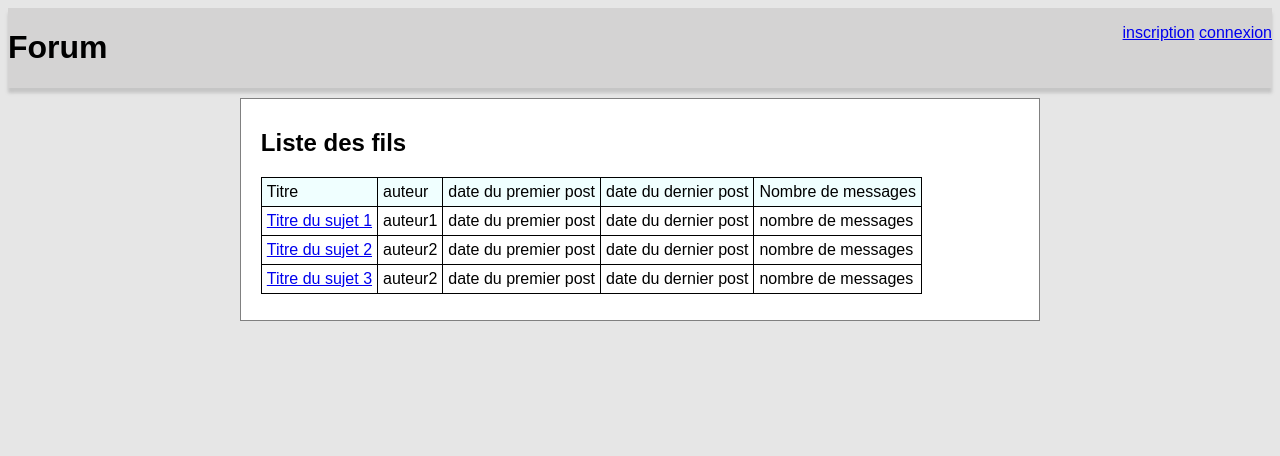
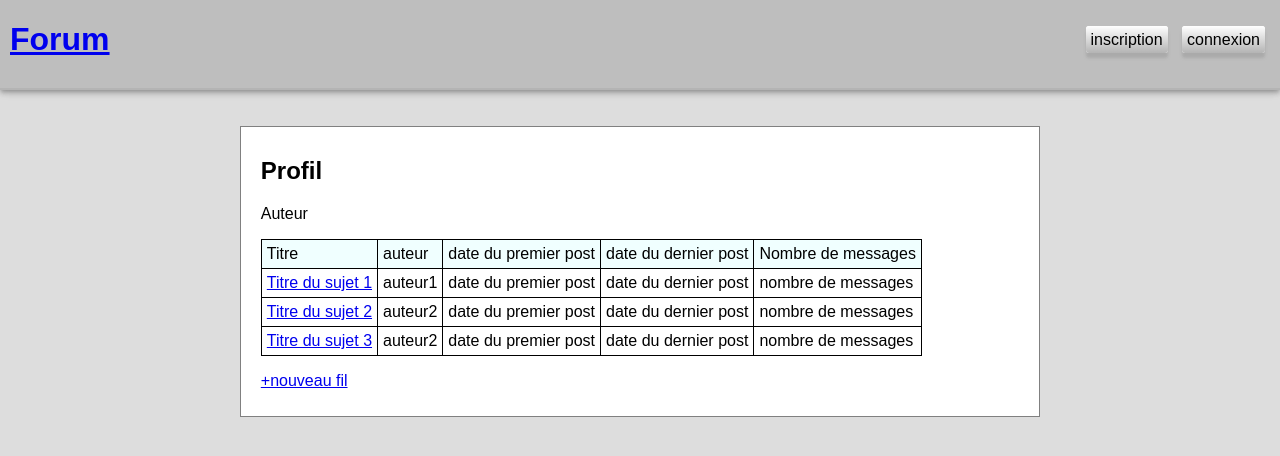
Before and after one commit to Rod-tout-court/Forum, a PHP site: page /base.html in a window 1280 px wide. Shown: the top 456 px of the page. Run offline with PHP 8.4, Linux system fonts and the light colour scheme.

Commit message:
Ajout de la page info_utilisateur et modification du css

```diff
--- a/base.css
+++ b/base.css
@@ -1,27 +1,68 @@
 html{
-    background-color: #e6e6e6;
+    background-color: #dddddd;
     font-family: Arial, Helvetica, sans-serif;
+    margin-bottom: 10px;
+}
+
+h1{
+    margin-left : 10px;
+}
+.bouton{
+    border-radius: 3px;
+    text-decoration: none;
+    color: black;
+    background-color: #ffffff;
+    background-image: linear-gradient(to bottom,#fff, #b4b4b4);
+    padding: 5px;
+    margin: 5px;
+    box-shadow: 0px 5px 3px #88888859;
+}
+
+.bouton:hover{
+    background-color: #f1f1f1;
+    box-shadow: 0px 0px 0px #88888859;
+    background-image: linear-gradient(to bottom,#b4b4b4, #e2e2e2 );
 }
 
 #bandeau
 {
-    background-color: #d4d3d3;
+    position: fixed;
+    top: 0;
+    left: 0;
+    right: 0;
+    background-color: #bebebe;
     display:grid;
     grid-template-columns: auto auto;
-    box-shadow: 0px 5px 3px #88888859;
+    box-shadow: rgba(0, 0, 0, 0.2) 0px 2px 4px -1px, rgba(0, 0, 0, 0.14) 0px 4px 5px 0px, rgba(0, 0, 0, 0.12) 0px 1px 10px 0px;
+    margin-top: 0px;
+    margin-left: 0px;
+    margin-right: 0px;
+}
+
+#barre{
+    margin-bottom: 0px;
+    width: 100%;
+    grid-column: 1 / 3;
+    border: solid #b4b4b4 1px;
 }
 
 #lien_connexion
 {
     display:table-cell;
+    height: fit-content;
+    width: fit-content;
     text-align: right;
-    vertical-align: middle;
+    margin-top: auto;
+    margin-bottom: auto;
+    margin-right: 10px;
+    margin-left: auto;
 }
 
 #contenue{
     background-color: #ffffff;
     border: solid rgb(128, 128, 128) 1px;
     margin: 10px auto;
+    margin-top : 10%;
     padding: 10px 20px;
     width:60%;
     height: 100%;
--- a/base.html
+++ b/base.html
@@ -9,14 +9,16 @@
 
     <body>
         <div id="bandeau">
-            <h1>Forum</h1>
-            <p id="lien_connexion">
-                <a href="inscription.html" id="inscription">inscription</a>
-                <a href="connexion.html" id="connexion">connexion</a>
-            </p>
+            <h1><a href="./base.html">Forum</a></h1>
+            <div id="lien_connexion">
+                <a href="inscription.html" class="bouton" id="inscription">inscription</a>
+                <a href="connexion.html" class="bouton" id="connexion">connexion</a>
+            </div>
+            <hr id="barre">
         </div>
         <div id="contenue">
-            <h2>Liste des fils</h2>
+            <h2>Profil</h2>
+            <p id="utilisateur">Auteur</p>
            <table>
                <thead>
                    <tr><td>Titre</td><td>auteur</td><td>date du premier post</td><td>date du dernier post</td><td>Nombre de messages</td></tr>
@@ -25,7 +27,7 @@
                <tr><td class="titre"><a href="fils.html">Titre du sujet 2</a></td><td class="auteur">auteur2</td><td class="date">date du premier post</td><td class="date">date du dernier post</td><td class="nb_message">nombre de messages</td></tr>
                <tr><td class="titre"><a href="fils.html">Titre du sujet 3</a></td><td class="auteur">auteur2</td><td class="date">date du premier post</td><td class="date">date du dernier post</td><td class="nb_message">nombre de messages</td></tr>
            </table>
-           <p id="nouveau_fil"><a href="nouveau_fil.html"></a></p>
+           <p id="nouveau_fil"><a href="nouveau_fil.html">+nouveau fil</a></p>
         </div>
 
     </body>
--- a/connexion.html
+++ b/connexion.html
@@ -9,10 +9,10 @@
 
     <body>
         <div id="bandeau">
-            <h1>Forum</h1>
+            <h1><a href="./base.html">Forum</a></h1>
             <p id="lien_connexion">
-                <a href="inscription.html" id="inscription">inscription</a>
-                <a href="connexion.html" id="connexion">connexion</a>
+                <a href="inscription.html" class="bouton" id="inscription">inscription</a>
+                <a href="connexion.html" class="bouton" id="connexion">connexion</a>
             </p>
         </div>
         <div id="contenue">
--- a/inscription.html
+++ b/inscription.html
@@ -11,8 +11,8 @@
         <div id="bandeau">
             <h1><a href="./base.html">Forum</a></h1>
             <p id="lien_connexion">
-                <a href="inscription.html" id="inscription">inscription</a>
-                <a href="connexion.html" id="connexion">connexion</a>
+                <a href="inscription.html" class="bouton" id="inscription">inscription</a>
+                <a href="connexion.html" class="bouton" id="connexion">connexion</a>
             </p>
         </div>
         <div id="contenue">
```
Also changed, not shown: fils.html (+11 -8 lines), info_utilisateur.css (added, +16 -0 lines), info_utilisateur.html (added, +39 -0 lines), nouveau_fil.html (+3 -4 lines), repondre.html (+7 -5 lines), README.md.
